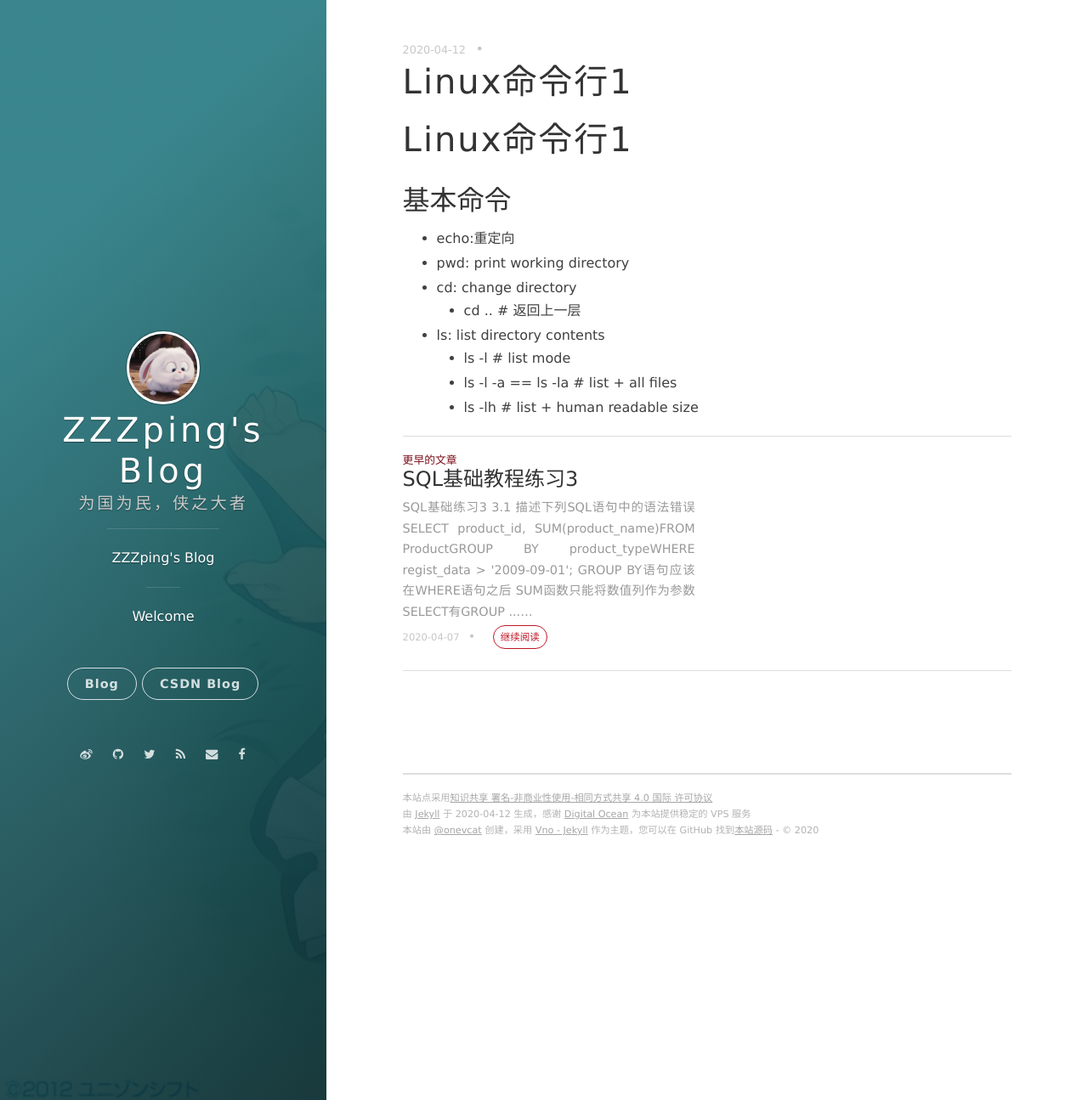
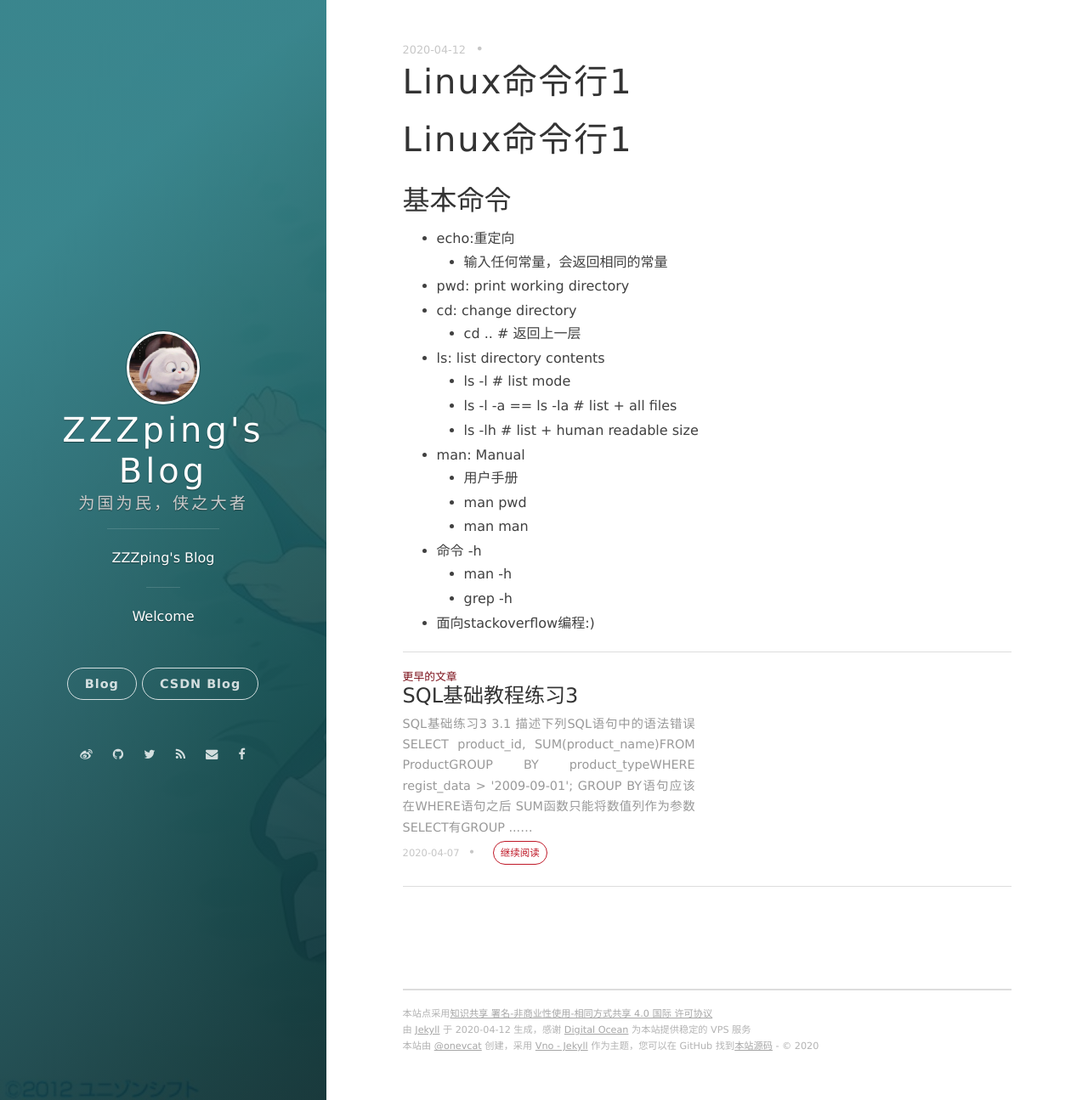
Before and after one commit to ZZZping/ZZZping.github.io, a Jekyll site: the page built from _posts/2020-04-12-Linux命令行1.md, in a window 1280 px wide and 1295 px high. Shown: the whole window at 85% size. Built offline with Jekyll 4.4.1, drawn with Linux system fonts in a browser that asks for light colours; nearby versions of some CDN libraries; comment, search, counter and statistics services are not loaded.

Commit message:
echo&man&-h

```diff
--- a/_posts/2020-04-12-Linux命令行1.md
+++ b/_posts/2020-04-12-Linux命令行1.md
@@ -8,6 +8,7 @@ date: 2020-04-12 17:19:24.000000000 +09:00
 
 ## 基本命令
    + echo:重定向
+      + 输入任何常量，会返回相同的常量
    + pwd: print working directory
    + cd: change directory
       + cd .. # 返回上一层
@@ -15,3 +16,11 @@ date: 2020-04-12 17:19:24.000000000 +09:00
       + ls -l # list mode
       + ls -l -a == ls -la # list + all files
       + ls -lh # list + human readable size
+   + man: Manual
+      + 用户手册
+      + man pwd
+      + man man
+   + 命令 -h
+      + man -h
+      + grep -h
+   + 面向stackoverflow编程:)
```
